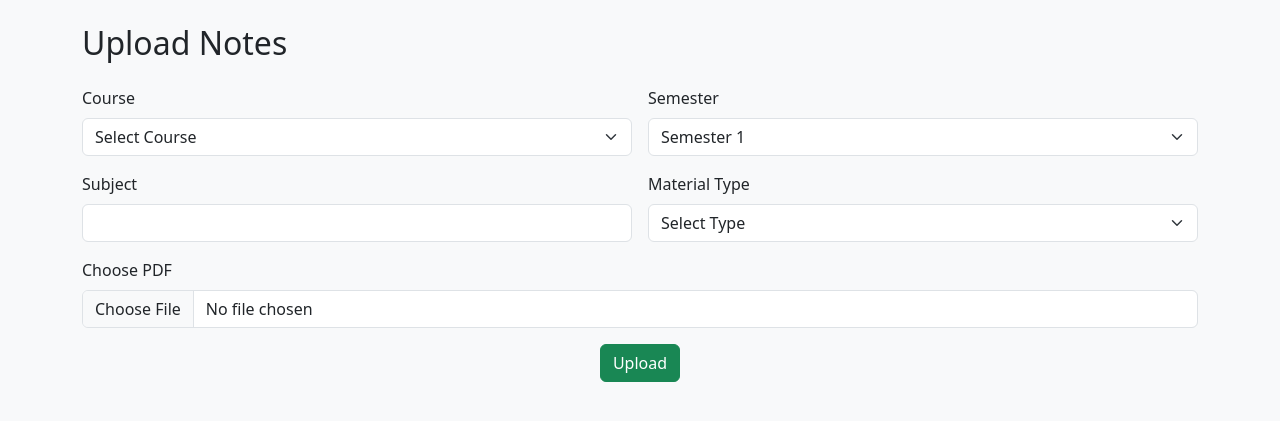
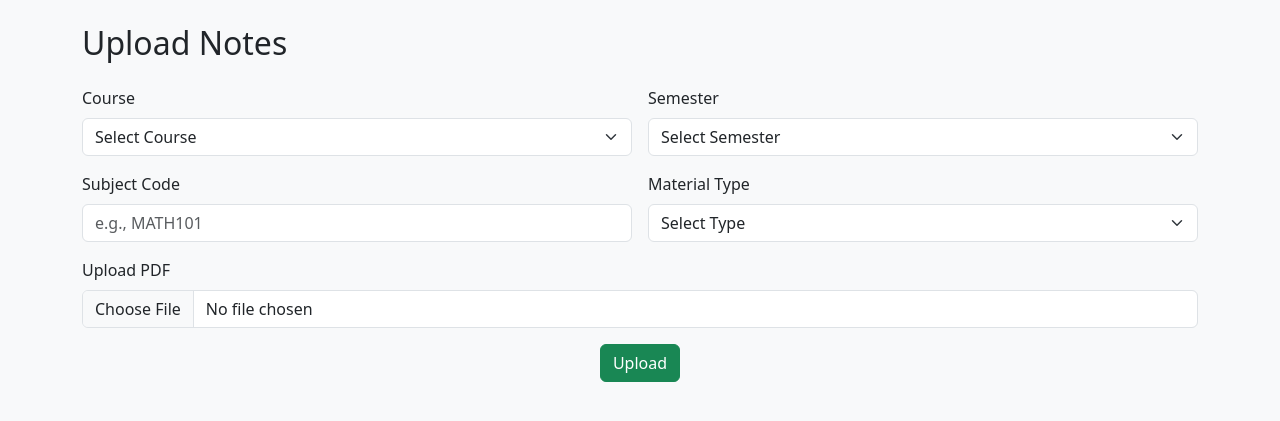
Before and after one commit to saket0160/MicroNotes, a Flask app: page /upload in a window 1280 px wide. Shown: the part 56-477 px from the top of the page. Run offline with Flask 3, Linux system fonts and the light colour scheme.

Commit message:
Updated files

```diff
--- a/app.py
+++ b/app.py
@@ -1,15 +1,16 @@
 from flask import Flask, render_template, request, redirect, url_for, send_from_directory, session, flash
 from flask_sqlalchemy import SQLAlchemy
 from werkzeug.utils import secure_filename
+from sqlalchemy import func
 import os
 
 # --- App Config ---
 app = Flask(__name__)
-app.secret_key = 'your_secret_key_here'
+app.secret_key = os.environ.get('SECRET_KEY', 'default_secret_key')
+ADMIN_PASSWORD = os.environ.get('ADMIN_PASSWORD', 'admin1000')
 
 UPLOAD_FOLDER = 'uploads'
 ALLOWED_EXTENSIONS = {'pdf'}
-ADMIN_PASSWORD = 'admin123'
 
 app.config['UPLOAD_FOLDER'] = UPLOAD_FOLDER
 app.config['SQLALCHEMY_DATABASE_URI'] = 'sqlite:///notes.db'
@@ -30,30 +31,31 @@ class Notes(db.Model):
     id = db.Column(db.Integer, primary_key=True)
     course = db.Column(db.String(100))
     semester = db.Column(db.String(100))
-    subject = db.Column(db.String(100))
+    subject_code = db.Column(db.String(100))  # Already renamed
     material_type = db.Column(db.String(100))
     filename = db.Column(db.String(200))
 
-# --- Create DB Table (Run once on startup) ---
+# --- Create DB Table ---
 with app.app_context():
     db.create_all()
 
 # --- Home/Search Page ---
 @app.route("/", methods=["GET", "POST"])
 def index():
-    files = []
+    files = None
     if request.method == "POST":
         course = request.form.get("course")
         semester = request.form.get("semester")
-        subject = request.form.get("subject")
-        material_type = request.form.get("material_type")
+        subject_code = request.form.get("subject_code")
+        material_type = request.form.get("type")
 
-        files = Notes.query.filter_by(
-            course=course,
-            semester=semester,
-            subject=subject,
-            material_type=material_type
-        ).all()
+        if course and semester and subject_code and material_type:
+            files = Notes.query.filter(
+                Notes.course == course,
+                Notes.semester == semester,
+                func.lower(Notes.subject_code) == subject_code.lower(),
+                Notes.material_type == material_type
+            ).all()
 
     return render_template("index.html", files=files)
 
@@ -63,7 +65,7 @@ def upload():
     if request.method == 'POST':
         course = request.form['course']
         semester = request.form['semester']
-        subject = request.form['subject']
+        subject_code = request.form['subject_code'].upper()  # Normalize
         material_type = request.form['type']
         file = request.files['file']
 
@@ -72,7 +74,7 @@ def upload():
             filepath = os.path.join(app.config['UPLOAD_FOLDER'], filename)
             file.save(filepath)
 
-            new_note = Notes(course=course, semester=semester, subject=subject,
+            new_note = Notes(course=course, semester=semester, subject_code=subject_code,
                              material_type=material_type, filename=filename)
             db.session.add(new_note)
             db.session.commit()
@@ -133,14 +135,14 @@ def edit_file(id):
     if request.method == 'POST':
         note.course = request.form['course']
         note.semester = request.form['semester']
-        note.subject = request.form['subject']
+        note.subject_code = request.form['subject_code'].upper()  # Normalize
         note.material_type = request.form['type']
         db.session.commit()
         return redirect(url_for('view_files'))
 
     return render_template('edit.html', id=id, data=note)
 
-# --- For Render Deployment ---
+# --- Run Server ---
 if __name__ == '__main__':
     port = int(os.environ.get("PORT", 10000))
     app.run(host='0.0.0.0', port=port, debug=True)
--- a/templates/upload.html
+++ b/templates/upload.html
@@ -1,6 +1,15 @@
 {% extends 'base.html' %}
 {% block content %}
 <h2 class="mb-4">Upload Notes</h2>
+
+{% with messages = get_flashed_messages() %}
+  {% if messages %}
+    <div class="alert alert-success">
+      {{ messages[0] }}
+    </div>
+  {% endif %}
+{% endwith %}
+
 <form method="POST" enctype="multipart/form-data" class="row g-3">
     <div class="col-md-6">
         <label for="course" class="form-label">Course</label>
@@ -10,31 +19,38 @@
             <option value="Diploma">Diploma</option>
         </select>
     </div>
+
     <div class="col-md-6">
         <label for="semester" class="form-label">Semester</label>
         <select name="semester" id="semester" class="form-select" required>
+            <option value="">Select Semester</option>
             {% for i in range(1, 9) %}
                 <option value="{{ i }}">Semester {{ i }}</option>
             {% endfor %}
         </select>
     </div>
+
     <div class="col-md-6">
-        <label for="subject" class="form-label">Subject</label>
-        <input type="text" name="subject" id="subject" class="form-control" required>
+        <label for="subject_code" class="form-label">Subject Code</label>
+        <input type="text" name="subject_code" id="subject_code" class="form-control" placeholder="e.g., MATH101" required>
     </div>
+
     <div class="col-md-6">
         <label for="type" class="form-label">Material Type</label>
         <select name="type" id="type" class="form-select" required>
             <option value="">Select Type</option>
             <option value="Notes">Notes</option>
-            <option value="Question Paper">Question Paper</option>
             <option value="Syllabus">Syllabus</option>
+            <option value="Previous Year Questions">Previous Year Questions</option>
+            <option value="Micro Notes">Micro Notes</option>
         </select>
     </div>
+
     <div class="col-md-12">
-        <label for="file" class="form-label">Choose PDF</label>
+        <label for="file" class="form-label">Upload PDF</label>
         <input type="file" name="file" id="file" class="form-control" accept=".pdf" required>
     </div>
+
     <div class="col-12 text-center">
         <button type="submit" class="btn btn-success">Upload</button>
     </div>
```
Also changed, not shown: templates/admin_files.html (+10 -9 lines), templates/edit.html (+10 -5 lines), templates/index.html (+12 -21 lines), instance/notes.db (added), notes.db (deleted), 1 other file.
